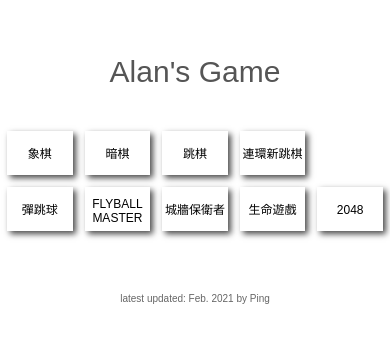
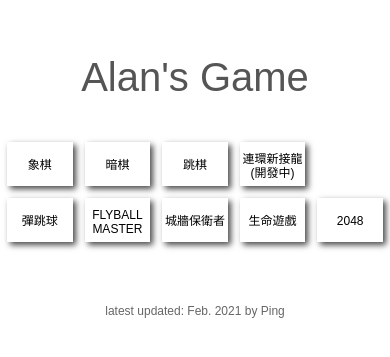
Before and after one commit to alan10607/webGame, a plain HTML site: page index.html in a window 390 px wide. Shown: the part 163-520 px from the top of the page. Drawn offline with Linux system fonts and the light colour scheme.

Commit message:
test for mobile footer bug

```diff
--- a/index.html
+++ b/index.html
@@ -19,7 +19,7 @@
 			color: inherit;
 		}
 		#title{
-			font-size: 30px;
+			font-size: 40px;
 			font-weight: 100;
 			color: #555555;
 			margin-bottom: 30px;
@@ -64,7 +64,7 @@
 		#footer{
 		    margin: 50px auto;
 			display: block;
-			font-size: 10px;
+			font-size: 12px;
 			color: #666666;
 		}
 	</style>
@@ -79,7 +79,7 @@
 				<td><a target="_blank" href="chineseChess.html" >象棋</a></td>
 				<td><a target="_blank" href="darkChess.html">暗棋</a></td>
 				<td><a target="_blank" href="jumpChess.html">跳棋</a></td>
-				<td><a target="_blank" href="dragon.html">連環新跳棋</a></td>
+				<td><a target="_blank" href="dragon.html" class="double">連環新接龍<br>(開發中)</a></td>
 			</tr>
 			<tr>
 				<td><a target="_blank" href="ball.html">彈跳球</a></td>
```
Also changed, not shown: darkChess.html (+1 -1 lines).
